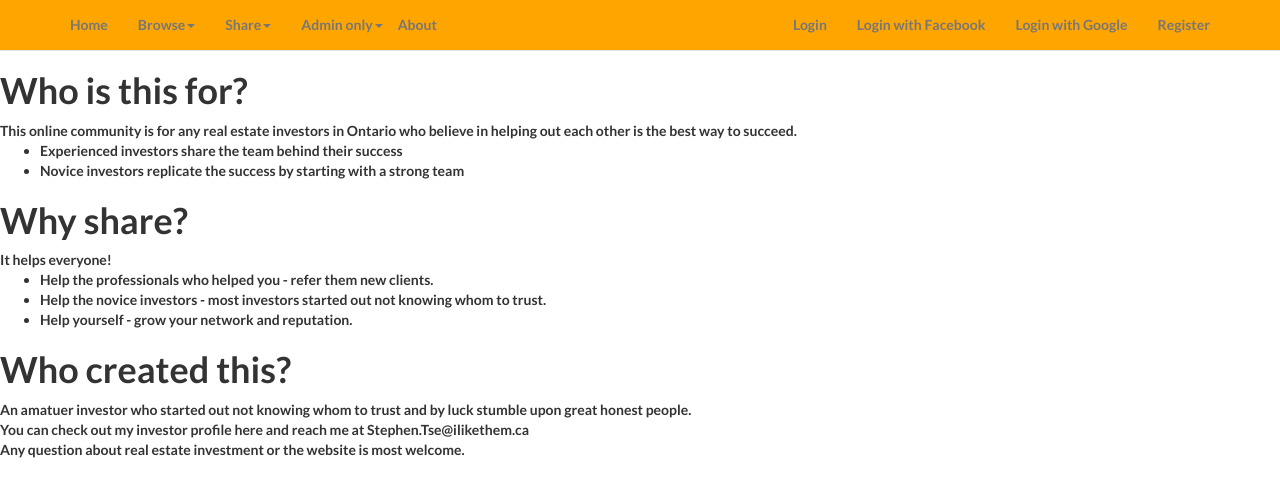
After one commit to koatse/ilikethem, a Django app: page /about/ in a window 1280 px wide. The commit adds this page. Shown: the top 497 px of the page. Run offline with Django 3.2, Linux system fonts and the light colour scheme; parts of the project's set-up code (start-up, migrations or seed data) failed here and were passed over; some libraries are stand-ins or nearby versions.

Commit message:
Added about page

```diff
--- a/recommend/models.py
+++ b/recommend/models.py
@@ -57,6 +57,7 @@ class Recommendation(models.Model):
      on_active_contract = models.BooleanField(default = False, verbose_name="I have a ongoing contract with this business")
      is_repeated_customer = models.BooleanField(default = False, verbose_name="I am a repeated customer of this business")
      main_reason_to_reuse = models.IntegerField(choices=REUSE_REASON_CHOICES, default = 5, verbose_name="Why I like them:")
+     story = models.TextField(max_length=1000, blank = True, verbose_name="My happy story working with them:", default="")
 
      def __str__(self):
          return self.name + " (" + self.service.name + ")" + " - " + self.get_main_reason_to_reuse_display()
--- a/rein/templates/base.html
+++ b/rein/templates/base.html
@@ -70,7 +70,7 @@
 				<div class="collapse navbar-collapse" id="bs-example-navbar-collapse-1">
 					<ul class="nav navbar-nav">
 						<li class="dropdown">
-							<a href="#" class="dropdown-toggle" data-toggle="dropdown" role="button" aria-haspopup="true" aria-expanded="false">Community<span class="caret"></span></a>
+							<a href="#" class="dropdown-toggle" data-toggle="dropdown" role="button" aria-haspopup="true" aria-expanded="false">Browse<span class="caret"></span></a>
 							<ul class="dropdown-menu">
 								<li><a href="{% url 'core:all' %}">All UserProfile</a></li>
 								<li><a href="{% url 'business:profile_all' %}">All BusinessProfile</a></li>
@@ -78,7 +78,7 @@
 							</ul>
 						</li>
 						<li class="dropdown">
-							<a href="#" class="dropdown-toggle" data-toggle="dropdown" role="button" aria-haspopup="true" aria-expanded="false">Me<span class="caret"></span></a>
+							<a href="#" class="dropdown-toggle" data-toggle="dropdown" role="button" aria-haspopup="true" aria-expanded="false">Share<span class="caret"></span></a>
 							<ul class="dropdown-menu">
 								<li><a href="{% url 'core:my' %}">My UserProfile</a></li>
 								<li><a href="{% url 'business:my' %}">My BusinessProfile</a></li>
@@ -100,6 +100,7 @@
 								<li><a href="{% url 'experience:all' %}">All Experience</a></li>
 							</ul>
 						</li>
+						<a class="navbar-brand topnav" href="{% url 'about' %}">About</a>
 					</ul>
 					<ul class="nav navbar-nav navbar-right">
 						{% if user.is_authenticated %}
--- /dev/null
+++ b/rein/templates/rein/about.html
@@ -0,0 +1,30 @@
+{% extends 'rein/base.html' %}
+{% load bootstrap3 %}
+{% block title %}
+    About us - {{ block.super }}
+{% endblock title %}
+
+{% block content %}
+<h1>Who is this for?</h1>
+This online community is for any real estate investors in Ontario who believe in helping out each other is the best way to succeed.
+<ul>
+        <li> Experienced investors share the team behind their success</li>
+        <li> Novice investors replicate the success by starting with a strong team</li>
+</ul>
+
+<h1>Why share?</h1>
+It helps everyone!
+<ul>
+        <li> Help the professionals who helped you - refer them new clients. </li>
+        <li> Help the novice investors - most investors started out not knowing whom to trust. </li>
+        <li> Help yourself - grow your network and reputation. </li>
+</ul>
+
+<h1>Who created this?</h1>
+An amatuer investor who started out not knowing whom to trust and by luck stumble upon great honest people.
+<br/>
+You can check out my investor profile here and reach me at Stephen.Tse@ilikethem.ca
+<br/>
+Any question about real estate investment or the website is most welcome.
+
+{% endblock %}
--- a/rein/templates/rein/base.html
+++ b/rein/templates/rein/base.html
@@ -70,7 +70,7 @@
 				<div class="collapse navbar-collapse" id="bs-example-navbar-collapse-1">
 					<ul class="nav navbar-nav">
 						<li class="dropdown">
-							<a href="#" class="dropdown-toggle" data-toggle="dropdown" role="button" aria-haspopup="true" aria-expanded="false">Community<span class="caret"></span></a>
+							<a href="#" class="dropdown-toggle" data-toggle="dropdown" role="button" aria-haspopup="true" aria-expanded="false">Browse<span class="caret"></span></a>
 							<ul class="dropdown-menu">
 								<li><a href="{% url 'core:all' %}">All UserProfile</a></li>
 								<li><a href="{% url 'business:profile_all' %}">All BusinessProfile</a></li>
@@ -78,7 +78,7 @@
 							</ul>
 						</li>
 						<li class="dropdown">
-							<a href="#" class="dropdown-toggle" data-toggle="dropdown" role="button" aria-haspopup="true" aria-expanded="false">Me<span class="caret"></span></a>
+							<a href="#" class="dropdown-toggle" data-toggle="dropdown" role="button" aria-haspopup="true" aria-expanded="false">Share<span class="caret"></span></a>
 							<ul class="dropdown-menu">
 								<li><a href="{% url 'core:my' %}">My UserProfile</a></li>
 								<li><a href="{% url 'business:my' %}">My BusinessProfile</a></li>
@@ -100,6 +100,7 @@
 								<li><a href="{% url 'experience:all' %}">All Experience</a></li>
 							</ul>
 						</li>
+						<a class="navbar-brand topnav" href="{% url 'about' %}">About</a>
 					</ul>
 					<ul class="nav navbar-nav navbar-right">
 						{% if user.is_authenticated %}
--- a/rein/templates/rein/home.html
+++ b/rein/templates/rein/home.html
@@ -10,10 +10,10 @@
                         <hr class="intro-divider">
                         <ul class="list-inline intro-social-buttons">
                             <li>
-                                <a href="{% url 'core:all' %}" class="btn btn-default btn-lg"><span class="network-name">Community</span></a>
+                                <a href="{% url 'core:all' %}" class="btn btn-default btn-lg"><span class="network-name">Browse</span></a>
                             </li>
                             <li>
-                                <a href="{% url 'core:my' %}" class="btn btn-default btn-lg"><span class="network-name">Me</span></a>
+                                <a href="{% url 'core:my' %}" class="btn btn-default btn-lg"><span class="network-name">Share</span></a>
                             </li>
                         </ul>
                     </div>
--- a/rein/urls.py
+++ b/rein/urls.py
@@ -19,6 +19,7 @@ from django.contrib.auth import views as auth_views
 from django.contrib.auth.views import (password_reset, password_reset_done, password_reset_confirm, password_reset_complete)
 from .backends import MyRegistrationView
 from .views import HomeView
+from .views import AboutView
 
 urlpatterns = [
     url(r'^admin/', admin.site.urls),
@@ -56,6 +57,7 @@ urlpatterns = [
     url(r'^logout/$', auth_views.logout, name='logout'),
     url(r'^oauth/', include('social_django.urls', namespace='social')),
     url(r'^$', HomeView, name="home"),
+    url(r'^about/$', AboutView, name="about"),
     #url(r'^$', include('core.urls', namespace="core")),
 
 ]
--- a/rein/views.py
+++ b/rein/views.py
@@ -2,3 +2,6 @@ from django.shortcuts import render, redirect
 
 def HomeView(request):
     return render(request, "rein/home.html")
+
+def AboutView(request):
+    return render(request, "rein/about.html")
```
Also changed, not shown: recommend/migrations/0009_auto_20170422_1924.py (added).
